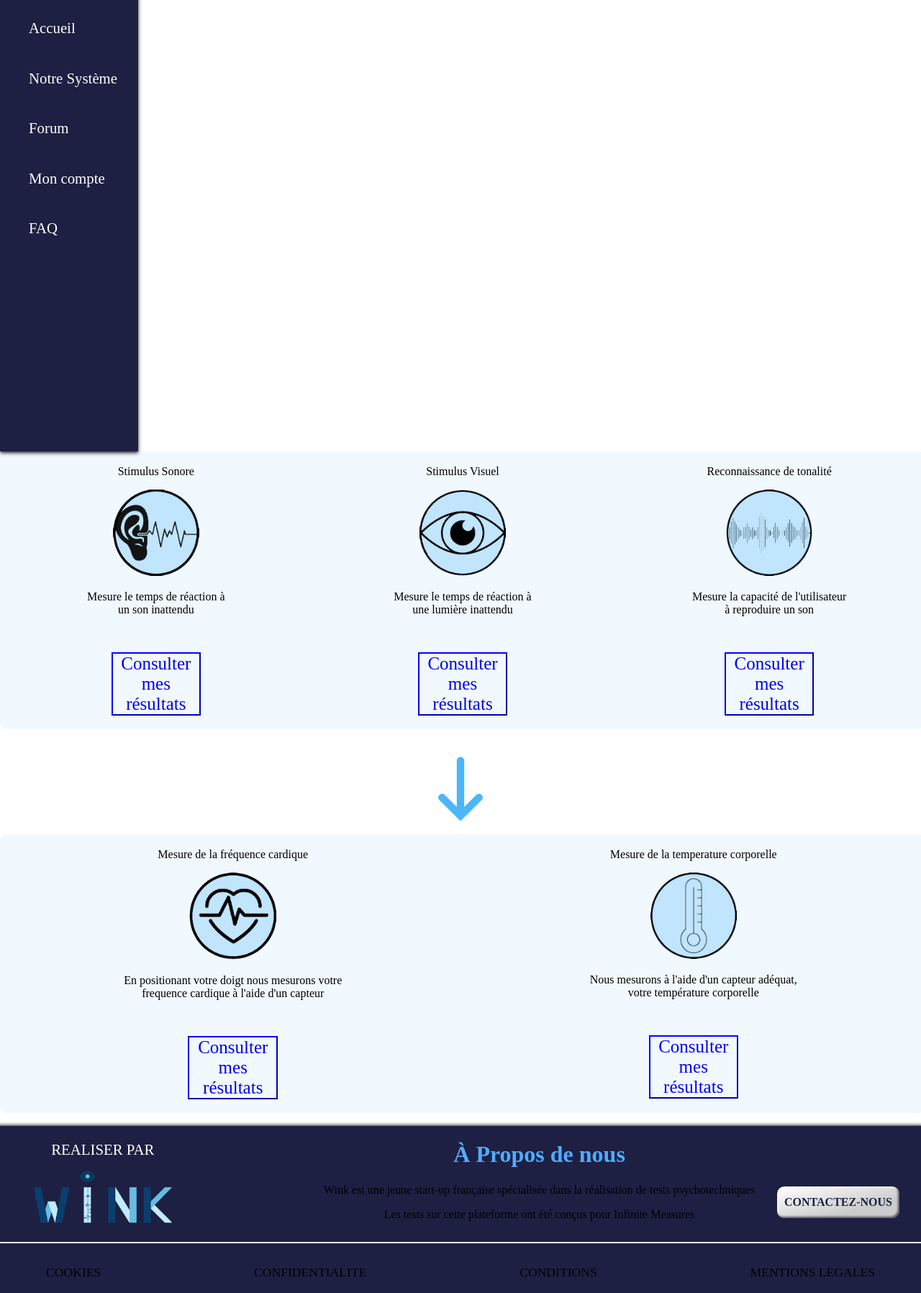
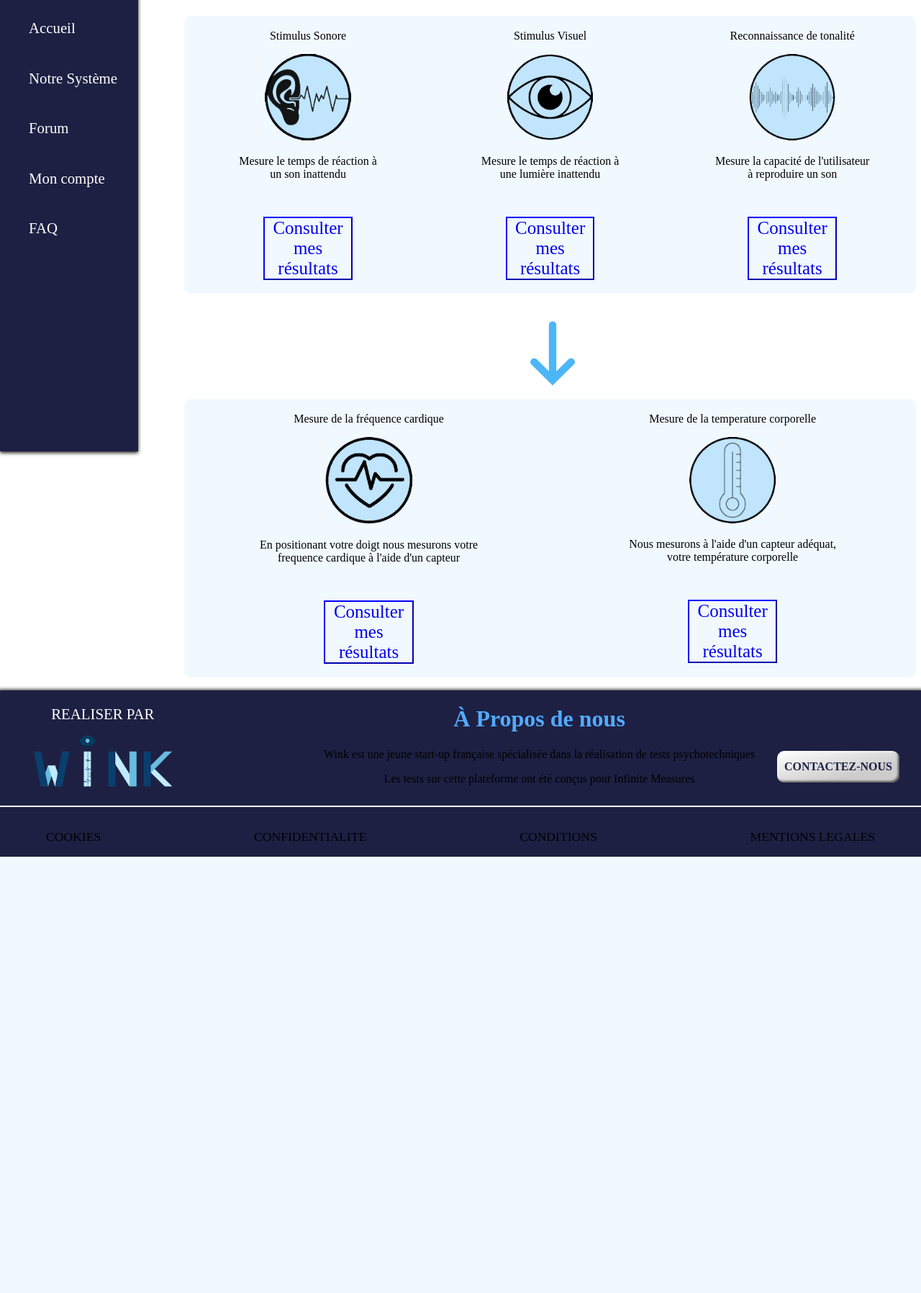
Before and after one commit to Josephine-Pestel/APP_Informatique_G8B, a PHP site: page /Systeme.php in a window 1280 px wide. Shown: the part 180-1976 px from the top of the page at 72% size. After the commit the page ends 1370 px from the top, so only its background shows below. Run offline with PHP 8.4, Linux system fonts and the light colour scheme.

Commit message:
finalisation

```diff
--- a/Systeme.css
+++ b/Systeme.css
@@ -26,8 +26,8 @@
 
 #conteneur
 {
-
-	width:100%;
+	margin-left: 20%;
+	width:79%;
 	height: 50%;
 	border: 3px #f1f9ff solid;
 	border-radius: 10px;
```
